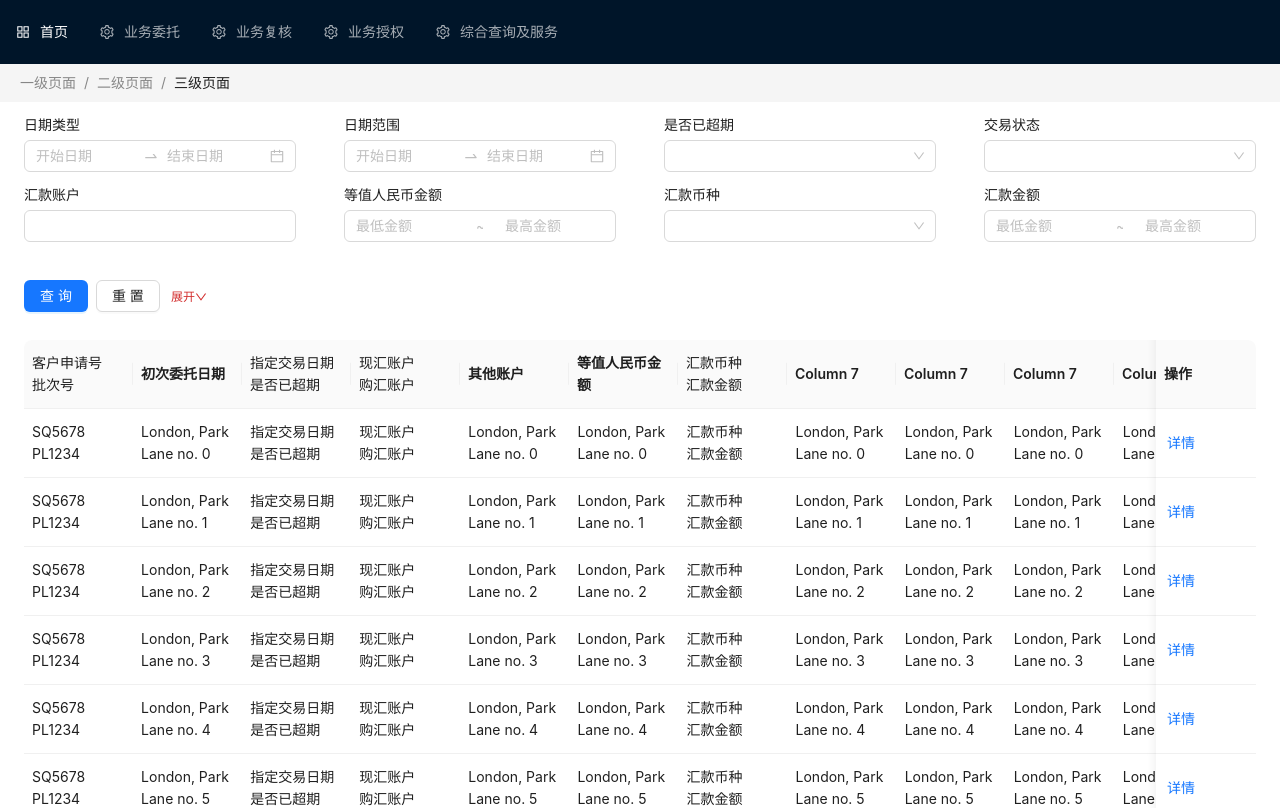
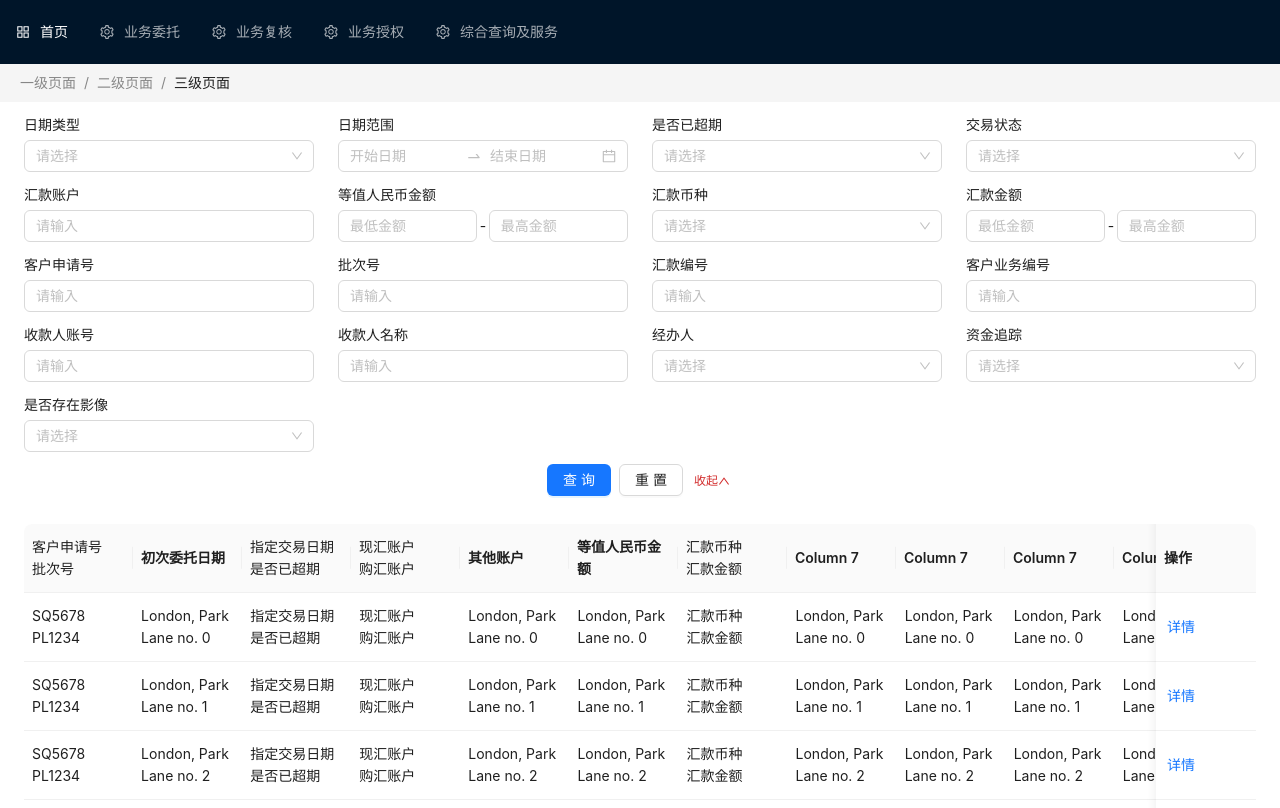
Before and after one commit to xingba-coder/cross-border-remittance, a Vue app: page /allSearch/index in a window 1280 px wide. Shown: the top 808 px of the page. Built offline with nearby package versions, Linux system fonts and the light colour scheme.

Commit message:
解决部分 ts 类型检测报错问题

```diff
--- a/package.json
+++ b/package.json
@@ -31,6 +31,7 @@
     "@rushstack/eslint-patch": "^1.3.3",
     "@tsconfig/node18": "^18.2.2",
     "@types/jsdom": "^21.1.6",
+    "@types/lodash-es": "^4.17.12",
     "@types/node": "^18.19.3",
     "@vitejs/plugin-vue": "^4.5.2",
     "@vitejs/plugin-vue-jsx": "^3.1.0",
--- a/src/views/businessDeal/singleRemit/formComp/form1.vue
+++ b/src/views/businessDeal/singleRemit/formComp/form1.vue
@@ -281,7 +281,7 @@ const removeThousandsFormat = (field:string) =>{
     }
 }
 const validateInfoMap = new Map()
-const anyoneValidate = (name, status, errorMsgs) =>{
+const anyoneValidate = (name:any, status:any, errorMsgs:any) =>{
     validateInfoMap.set(name,status)
 }
 
--- a/src/views/businessDeal/singleRemit/formComp/remitMemo.vue
+++ b/src/views/businessDeal/singleRemit/formComp/remitMemo.vue
@@ -81,7 +81,7 @@
     </a-modal>
 </template>
 <script lang="ts" setup>
-import { computed, onMounted, reactive, ref } from 'vue';
+import { onMounted, reactive, ref } from 'vue';
 import type { FormInstance } from 'ant-design-vue';
 import { UnorderedListOutlined,SaveOutlined, SettingOutlined} from '@ant-design/icons-vue';
 import { vOnClickOutside } from '@vueuse/components'
--- a/src/views/businessSearch/search/index.vue
+++ b/src/views/businessSearch/search/index.vue
@@ -2,145 +2,7 @@
 <template>
     <div class="container">
         <!-- <a-space direction="vertical"> -->
-            <a-form :layout="'vertical'" :model="formState">
-                <a-row :gutter="48">
-                    <a-col :span="6">
-                        <a-form-item label="日期类型">
-                            <a-range-picker v-model:value="formState.fieldA" style="width:100%;" />
-                        </a-form-item>
-                    </a-col>
-                    <a-col :span="6">
-                        <a-form-item label="日期范围">
-                            <a-range-picker v-model:value="formState.fieldA" style="width:100%;" />
-                        </a-form-item>
-                    </a-col>
-                    <a-col :span="6">
-                        <a-form-item label="是否已超期">
-                            <a-select v-model:value="formState.region" placeholder="请选择">
-                                <a-select-option value="Y">是</a-select-option>
-                                <a-select-option value="N">否</a-select-option>
-                            </a-select>
-                        </a-form-item>
-                    </a-col>
-                    <a-col :span="6">
-                        <a-form-item label="交易状态">
-                            <a-select v-model:value="formState.region" placeholder="请选择">
-                                <a-select-option value="Y">是</a-select-option>
-                                <a-select-option value="N">否</a-select-option>
-                            </a-select>
-                        </a-form-item>
-                    </a-col>
-                    <a-col :span="6">
-                        <a-form-item label="汇款账户">
-                            <a-input v-model:value="formState.fieldA" />
-                        </a-form-item>
-                    </a-col>
-                    <a-col :span="6">
-                        <a-form-item label="等值人民币金额">
-                            <!-- <a-input v-model:value="value12" style="width: 48%;" placeholder="最低金额" />
-                            <span style="width:4%;text-align: center;display: inline-block;">-</span>
-                            <a-input v-model:value="value14" style="width: 48%;" placeholder="最高金额" /> -->
-                            <a-input-group compact>
-                                <a-input v-model:value="value12" style="width: calc(50% - 14px);" placeholder="最低金额" />
-                                <a-input v-model:value="value13" style="width: 30px; pointer-events: none;background-color: #fff;border-left: 0;" placeholder="~" disabled />
-                                <a-input v-model:value="value14" style="width: calc(50% - 14px);border-left: 0;" placeholder="最高金额" />
-                            </a-input-group>
-                        </a-form-item>
-                    </a-col>
-                    <a-col :span="6">
-                        <a-form-item label="汇款币种">
-                            <a-select v-model:value="formState.region" placeholder="请选择">
-                                <a-select-option value="shanghai">Zone one</a-select-option>
-                                <a-select-option value="beijing">Zone two</a-select-option>
-                            </a-select>
-                        </a-form-item>
-                    </a-col>
-                    <a-col :span="6">
-                        <a-form-item label="汇款金额">
-                            <a-input-group compact>
-                                <a-input v-model:value="value12" style="width: calc(50% - 14px);" placeholder="最低金额" />
-                                <a-input v-model:value="value13" style="width: 30px; pointer-events: none;background-color: #fff;border-left: 0;" placeholder="~" disabled />
-                                <a-input v-model:value="value14" style="width: calc(50% - 14px);border-left: 0;" placeholder="最高金额" />
-                            </a-input-group>
-                        </a-form-item>
-                    </a-col>
-                    <template v-if="expand">
-
-                        <a-col :span="6">
-                            <a-form-item label="客户申请号">
-                                <a-input v-model:value="formState.fieldA" />
-                            </a-form-item>
-                        </a-col>
-                        <a-col :span="6">
-                            <a-form-item label="批次号">
-                                <a-input v-model:value="formState.fieldA" />
-                            </a-form-item>
-                        </a-col>
-                        <a-col :span="6">
-                            <a-form-item label="汇款编号">
-                                <a-input v-model:value="formState.fieldA" />
-                            </a-form-item>
-                        </a-col>
-                        <a-col :span="6">
-                            <a-form-item label="客户业务编号">
-                                <a-input v-model:value="formState.fieldA" />
-                            </a-form-item>
-                        </a-col>
-                        <a-col :span="6">
-                            <a-form-item label="收款人账号">
-                                <a-input v-model:value="formState.fieldA" />
-                            </a-form-item>
-                        </a-col>
-                        <a-col :span="6">
-                            <a-form-item label="收款人名称">
-                                <a-input v-model:value="formState.fieldA" />
-                            </a-form-item>
-                        </a-col>
-                        <a-col :span="6">
-                            <a-form-item label="经办人">
-                                <a-select v-model:value="formState.region" placeholder="请选择">
-                                    <a-select-option value="shanghai">Zone one</a-select-option>
-                                    <a-select-option value="beijing">Zone two</a-select-option>
-                                </a-select>
-                            </a-form-item>
-                        </a-col>
-                        <a-col :span="6">
-                            <a-form-item label="资金追踪">
-                                <a-select v-model:value="formState.region" placeholder="请选择">
-                                    <a-select-option value="shanghai">Zone one</a-select-option>
-                                    <a-select-option value="beijing">Zone two</a-select-option>
-                                </a-select>
-                            </a-form-item>
-                        </a-col>
-                        <a-col :span="6">
-                            <a-form-item label="是否存在影像">
-                                <a-select v-model:value="formState.region" placeholder="请选择">
-                                    <a-select-option value="shanghai">Zone one</a-select-option>
-                                    <a-select-option value="beijing">Zone two</a-select-option>
-                                </a-select>
-                            </a-form-item>
-                        </a-col>
-                    </template>
-                    <a-col :span="6">
-                        <a-form-item>
-                            <div style="margin-top: 26px;">
-                                <a-button type="primary" style="margin-right: 8px;">查询</a-button>
-                                <a-button style="margin-right: 8px;">重置</a-button>
-                                <a style="font-size: 12px;color:#d32f2f;" @click="expand = !expand">
-                                    <template v-if="expand">
-                                        <span>收起</span>
-                                        <UpOutlined />
-                                    </template>
-                                    <template v-else>
-                                        <span>展开</span>
-                                        <DownOutlined />
-                                    </template>
-                                </a>
-                            </div>
-                        </a-form-item>
-                    </a-col>
-                </a-row>
-            </a-form>
+            <commonSearch :schemas="schemas" @reset="reset" @search="search" />
             <a-table :columns="columns" :data-source="tableData" size="middle" :scroll="{ x: 1300, y: 1000 }" style="margin-top: 8px;">
                 <template #headerCell="{ column }">
                     <template v-if="column.key === '1'">
@@ -191,10 +53,41 @@ import { reactive, ref } from 'vue';
 import type { UnwrapRef } from 'vue';
 import type { TableColumnsType } from 'ant-design-vue';
 import { UpOutlined,DownOutlined } from '@ant-design/icons-vue';
+import commonSearch from '@/components/searchFormTemplate.vue'
 
 const expand = ref(false)
 
 const router = useRouter()
+
+const schemas = [
+	{ type:'select', label:'日期类型', field:'dateType',defaultValue:undefined,list:[{label:'是',value:'Y'},{label:'否',value:'N'}]},
+	{ type:'daterange', label:'日期范围', field:'tradeDate',defaultValue:[]},
+	{ type:'select', label:'是否已超期', field:'isOverDate',defaultValue:undefined,list:[{label:'是',value:'Y'},{label:'否',value:'N'}]},
+	{ type:'select', label:'交易状态', field:'tradeStatus',defaultValue:undefined,list:[{label:'是',value:'Y'},{label:'否',value:'N'}]},
+	{ type:'input', label:'汇款账户', field:'remitAccount',defaultValue:undefined},
+	{ type:'inputrange', label:'等值人民币金额', field1:'equalRmbAmt1', field2:'equalRmbAmt2',defaultValue:undefined},
+	{ type:'select', label:'汇款币种', field:'status',defaultValue:undefined,list:[{label:'人民币',value:'CNY'},{label:'美元',value:'USD'}]},
+	{ type:'inputrange', label:'汇款金额', field1:'remitAmt1', field2:'remitAmt2',defaultValue:undefined},
+	{ toggleShow:true,type:'input', label:'客户申请号', field:'applyNo',defaultValue:undefined},
+	{ toggleShow:true,type:'input', label:'批次号', field:'batchNo',defaultValue:undefined},
+	{ toggleShow:true,type:'input', label:'汇款编号', field:'remitId',defaultValue:undefined},
+	{ toggleShow:true,type:'input', label:'客户业务编号', field:'businessNo',defaultValue:undefined},
+	{ toggleShow:true,type:'input', label:'收款人账号', field:'receiverAccount',defaultValue:undefined},
+	{ toggleShow:true,type:'input', label:'收款人名称', field:'receiverName',defaultValue:undefined},
+	{ toggleShow:true,type:'select', label:'经办人', field:'status',defaultValue:undefined,list:[{label:'经办一',value:'handle'},{label:'管理员',value:'admin'}]},
+	{ toggleShow:true,type:'select', label:'资金追踪', field:'moneyTrack',defaultValue:undefined,list:[{label:'经办一',value:'handle'},{label:'管理员',value:'admin'}]},
+	{ toggleShow:true,type:'select', label:'是否存在影像', field:'hasImage',defaultValue:undefined,list:[{label:'经办一',value:'handle'},{label:'管理员',value:'admin'}]},
+]
+
+interface TformData{
+	[key: string]: any
+}
+const search = (formData:TformData) =>{
+	console.log(formData)
+}
+const reset = (formData:TformData) =>{
+	console.log(formData)
+}
 
 interface FormState {
     fieldA: Array<[]>;
@@ -230,7 +123,7 @@ const columns: TableColumnsType = [
     },
 ];
 interface DataItem {
-    key: string;
+    key: string|number;
     name: string;
     age: number;
     address: string;
@@ -240,7 +133,7 @@ for (let i = 0; i < 46; i++) {
     tableData.push({ key: i, name: `zh&m ${i}`, age: 32, address: `London, Park Lane no. ${i}` });
 }
 
-const toDetail = (record) => {
+const toDetail = (record:DataItem) => {
     console.log(router.currentRoute)
     router.push({ name: 'allSearch-detail' })
 }
```
Also changed, not shown: src/api/test.ts (+10 -4 lines), src/views/businessDeal/singleRemit/formComp/form3.vue (+6 -3 lines), src/views/businessDeal/singleRemit/launchBusiness.vue (+4 -4 lines), src/views/businessDeal/singleRemit/savedList.vue (+9 -7 lines), 1 other file (tests, documents, lock files or other folders).
